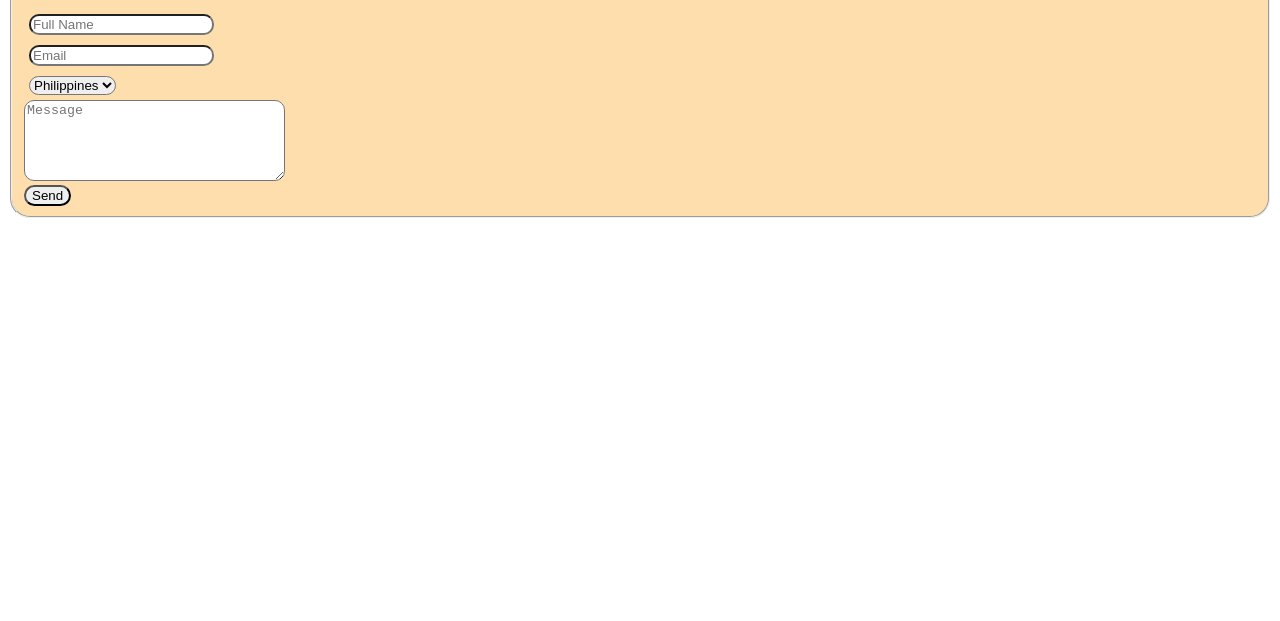
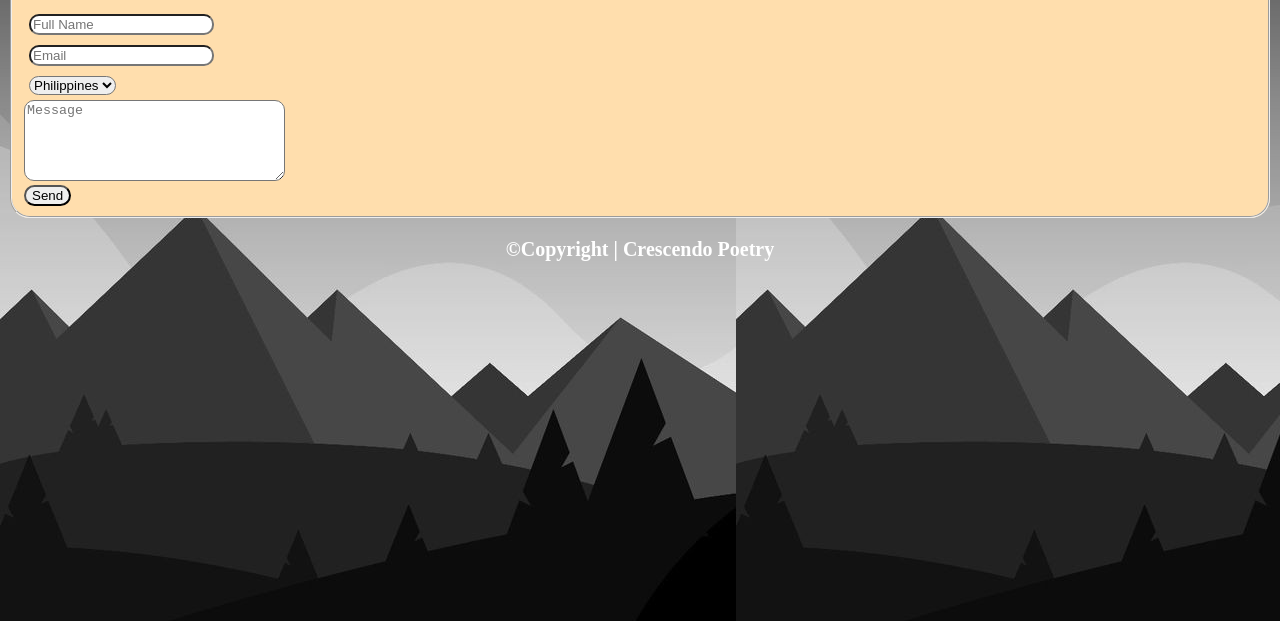
Before and after one commit to Apollofortysix/Crescendopoetry, a plain HTML site: page contact.html in a window 1280 px wide. Shown: the part 179-800 px from the top of the page. Drawn offline with Linux system fonts and the light colour scheme; the site is published under a folder, as on GitHub Pages, so addresses that start at the root find nothing.

Commit message:
Update contact.html

```diff
--- a/contact.html
+++ b/contact.html
@@ -6,7 +6,7 @@
         <title>Submit</title>
         <style>
             .bg {
-               background-image: url(/3963772f67ace0280c2df69a8040d2c7.jpg);
+               background-image: url(3963772f67ace0280c2df69a8040d2c7.jpg);
             }
             h1 {
                 font-size: 80px;
```
